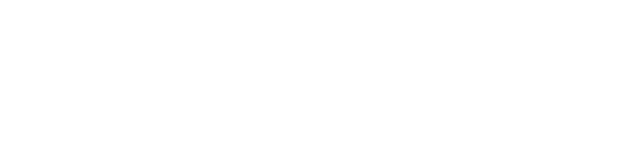
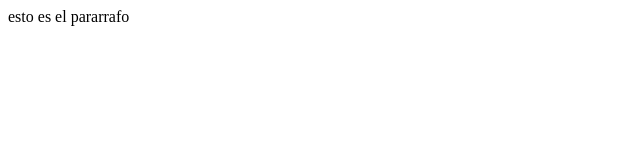
Before and after one commit to Lluis74/test10, a plain HTML site: page index.html in a window 1280 px wide. Shown: the whole page, without its empty margins (0-640 px from the left). Drawn offline with Linux system fonts and the light colour scheme.

Commit message:
segundo index

```diff
--- a/index.html
+++ b/index.html
@@ -3,5 +3,9 @@
 </head>
 <body class="body1">
 
+<div id="principal">
+<p>esto es el pararrafo</p>
+</div>
+
 </body>
 </html>
```
